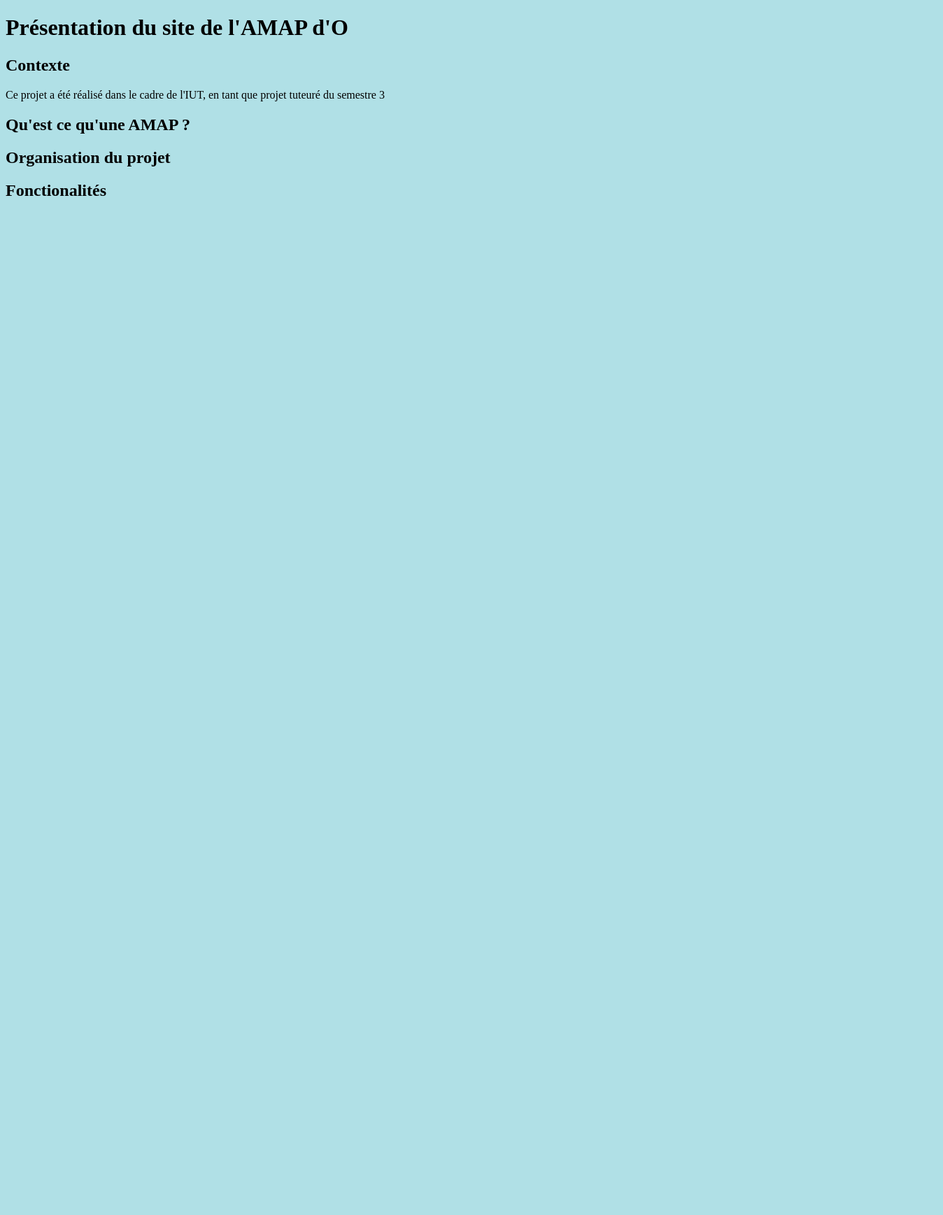
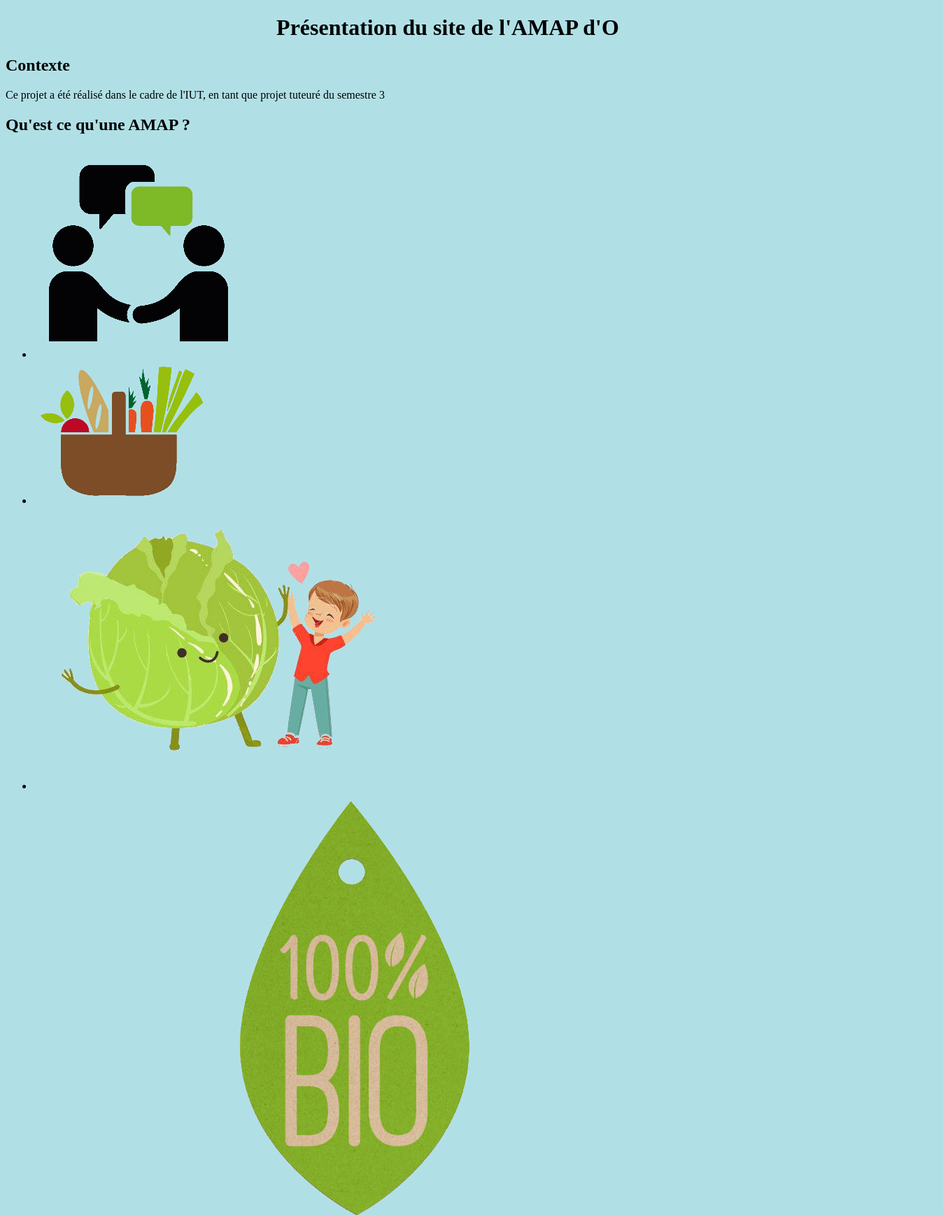
Before and after one commit to Davidsambuc/presentationmonAMAP, a plain HTML site: page index.html in a window 1280 px wide. Shown: the top 1737 px of the page at 70% size, 1348 px wide, since content can reach past the window. Before the commit the page ends 800 px from the top, so only its background shows below. Drawn offline with Linux system fonts and the light colour scheme.

Commit message:
debut images

```diff
--- a/index.html
+++ b/index.html
@@ -8,7 +8,7 @@
 </head>
 <body>
 <main>
-    <h1> Présentation du site de l'AMAP d'O </h1>
+    <h1 id="titre" > Présentation du site de l'AMAP d'O </h1>
     <article>
         <h1>
             Contexte
@@ -23,7 +23,14 @@
             Qu'est ce qu'une AMAP ?
         </h1>
         <p>
-
+            <ul>
+                <li><img src="public/images/bulle1.png" alt="rencontre"> </li>
+                <li><img src="public/images/bulle2.png" alt="panier"> </li>
+                <li><img src="public/images/bulle3.png" alt="joie"> </li>
+                <li><img src="public/images/bulle4.png" alt="bio"> </li>
+                <li><img src="public/images/bulle5.png" alt="prix"> </li>
+                <li><img src="public/images/bulle6.png" alt="calendrier"> </li>
+            </ul>
         </p>
     </article>
     <article>
@@ -31,7 +38,9 @@
             Organisation du projet
         </h1>
         <p>
-
+            <ul>
+                <li><img src="public/images/bulle7.png" alt="groupe"> </li>
+            </ul>
         </p>
     </article>
     <article>
--- a/public/css/styles.css
+++ b/public/css/styles.css
@@ -1,3 +1,7 @@
 body {
   background-color: powderblue;
 }
+
+#titre {
+	text-align: center;
+}
```
Also changed, not shown: public/images/bulle1.png (added), public/images/bulle2.png (added), public/images/bulle3.png (added), public/images/bulle4.png (added), public/images/bulle5.png (added), public/images/bulle6.png (added), public/images/bulle7.jpg (added), public/images/bulle7.png (added).
